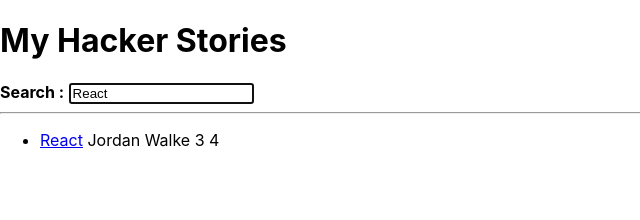
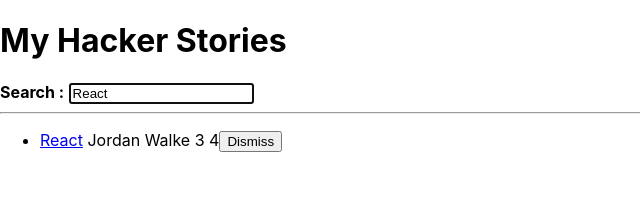
Before and after one commit to umensa/hacker-stories, a React (Create React App) app: page / in a window 1280 px wide. Shown: the top 220 px of the page, without its empty margins (0-640 px from the left). Built offline with nearby package versions, Linux system fonts and the light colour scheme.

Commit message:
Conclude Inline Handler in JSX

```diff
--- a/src/App.js
+++ b/src/App.js
@@ -13,8 +13,7 @@
   return [value, setValue]
 }
 
-const App = function() {
-  const stories = [
+const initialStories = [
   {
     title: 'React',
     url: 'https://reactjs.org',
@@ -33,14 +32,25 @@
   },
 ]
 
+const App = function() {
   const [searchTerm, setSearchTerm] = useSemiPersistantState('search', 'React')
+
+  const [stories, setStories] = useState(initialStories)
+
+  const handleRemoveStory = function(item) {
+    const newStories = stories.filter(
+      (story) => item.objectID !== story.objectID
+    )
+
+    setStories(newStories)
+  }
 
   const handleSearch = (event) => (
     setSearchTerm(event.target.value)
   )
 
-  const searchedStories = stories.filter((story) =>
-   story.title.toLowerCase().includes(searchTerm.toLowerCase())
+  const searchedStories = stories.filter(
+    (story) => story.title.toLowerCase().includes(searchTerm.toLowerCase())
   )
 
   return (
@@ -58,7 +68,7 @@
       </InputWithLabel>
       <hr />
 
-      <List list={searchedStories} />
+      <List list={searchedStories} onRemoveItem={handleRemoveStory} />
     </div>
   )
 }
@@ -81,21 +91,28 @@
   )
 }
 
-const List = ({ list }) => (
+const List = ({ list, onRemoveItem }) => (
   <ul>
     {list.map((item) => (
-      <Item key={item.objectID} item={item} />
+      <Item key={item.objectID} item={item} onRemoveItem={onRemoveItem} />
     ))}
   </ul>
 )
 
-const Item = ({ item }) => (
+const Item = function({ item, onRemoveItem }) {
+  return (
     <li>
       <span><a href={item.url}>{item.title}</a></span>
       <span> {item.author}</span>
       <span> {item.num_comments}</span>
       <span> {item.points}</span>
+      <span>
+        <button type="button" onClick={() => onRemoveItem(item)} >
+          Dismiss
+        </button>
+      </span>
     </li>
   )
+}
 
 export default App
```
Lines whose indentation alone changed are shown as unchanged.
